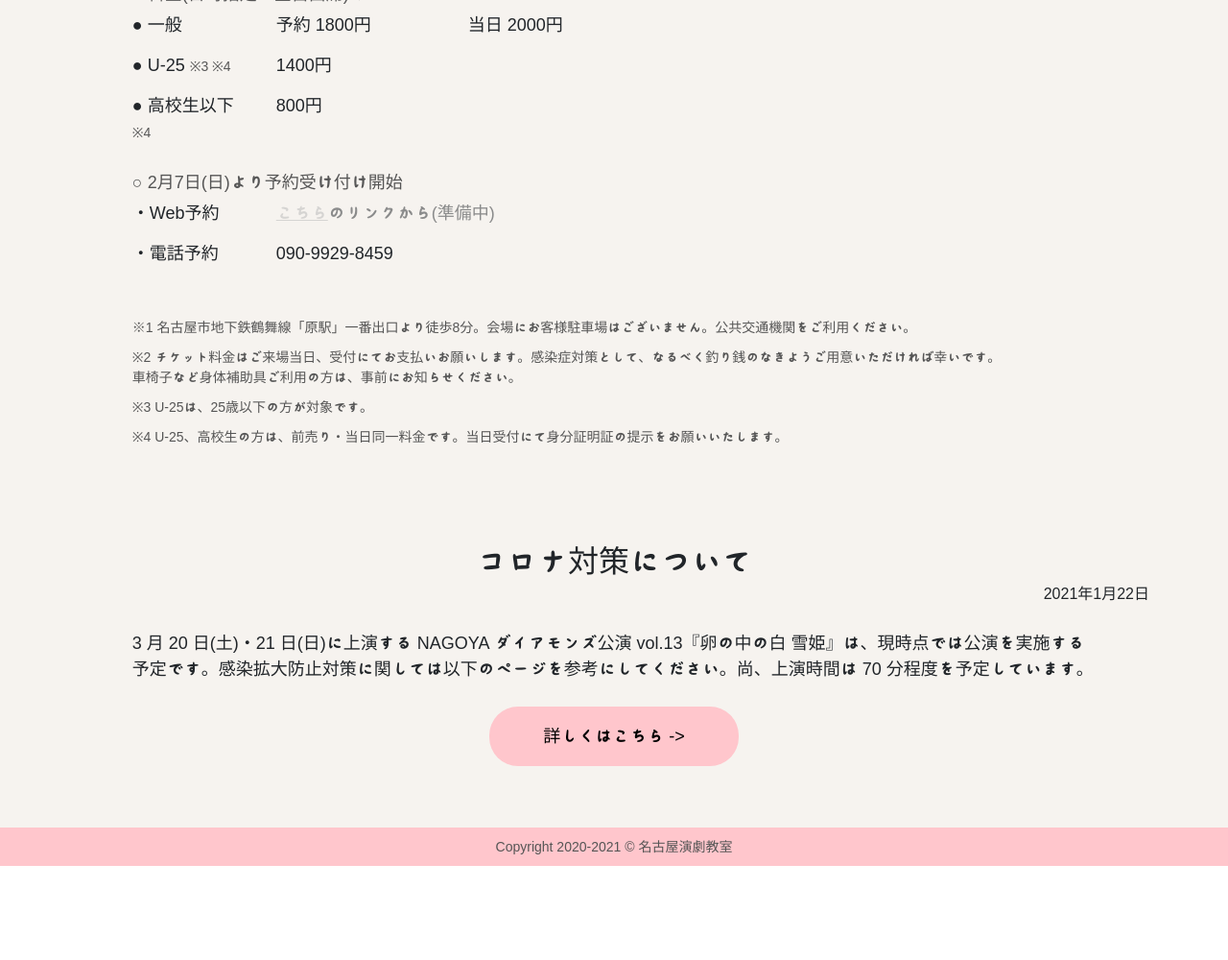
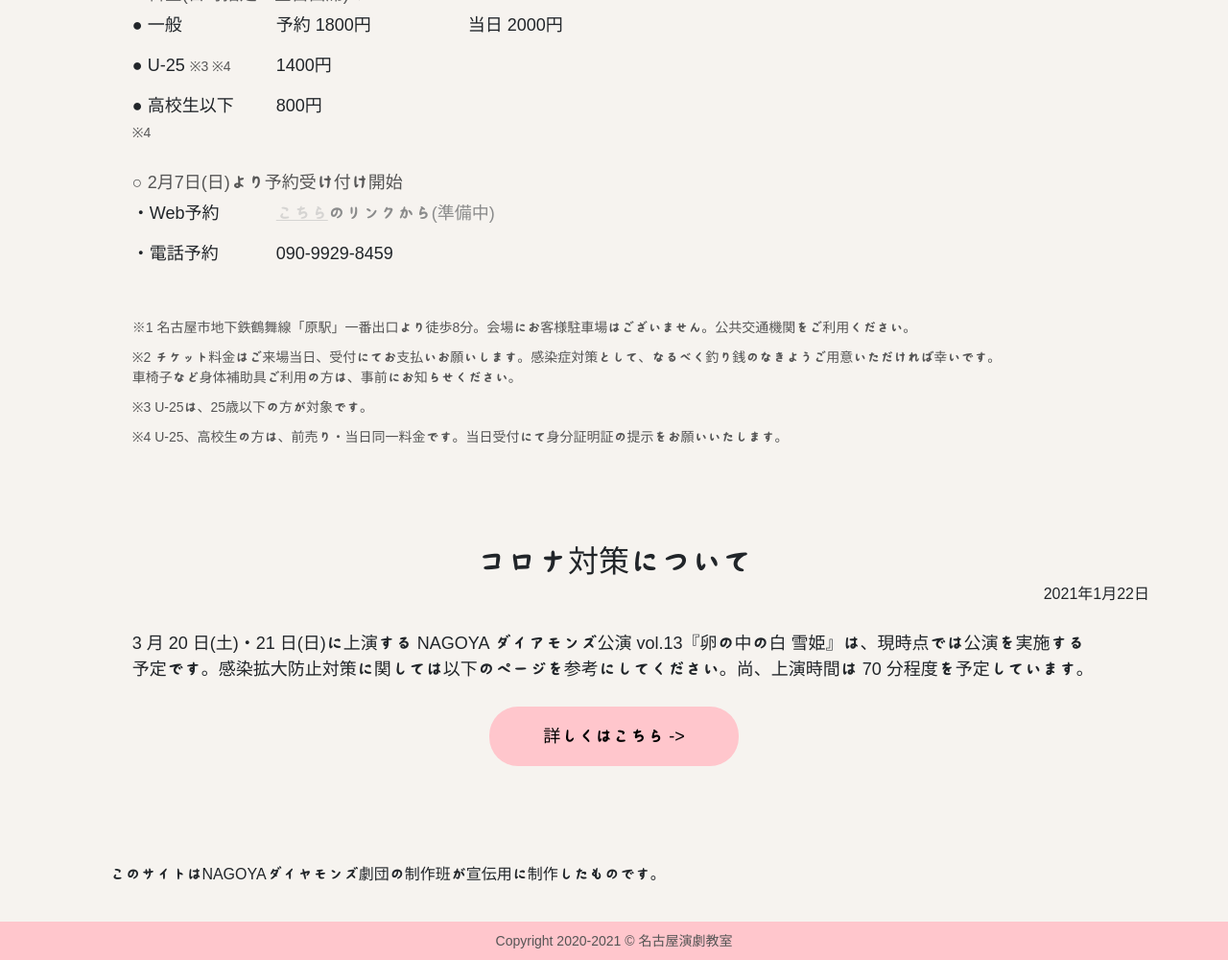
Before and after one commit to seiichiroito/snow-white, a Jekyll site: the page built from index.html, in a window 1280 px wide, cut to the strip 2859-3859 px from the top of the page. Shown: the whole strip at 96% size. Built offline with Jekyll 4.4.1, drawn with Linux system fonts in a browser that asks for light colours; nearby versions of some CDN libraries; some web fonts are replaced; before the commit the page ends 3761 px from its top, so only the background shows below that.

Commit message:
Add creator info

```diff
--- /dev/null
+++ b/_includes/creator.html
@@ -0,0 +1,7 @@
+<div class="creator">
+    <div class="container">
+        <p>
+            このサイトはNAGOYAダイヤモンズ劇団の制作班が宣伝用に制作したものです。
+        </p>
+    </div>
+</div>
--- a/_sass/style.scss
+++ b/_sass/style.scss
@@ -504,6 +504,16 @@ body {
 @media (min-width: 1200px) {
 
 }
+
+//* CREATOR
+.creator {
+  background-color: #f6f3ef;
+  font-size: 16px;
+  padding: 3% 8%;
+  line-height: 1.3;
+}
+
+
 //* FOOTER
 /* Extra small devices (phones, less than 768px) */
 /* No media query since this is the default in Bootstrap */
--- a/index.html
+++ b/index.html
@@ -19,5 +19,8 @@ layout: default
 
 <!-- CORONA INFO -->
 {% include corona_info.html %}
+
+<!-- CREATER INFO -->
+{% include creator.html %}
 <!-- FOOTER -->
 {% include footer.html %}
```
